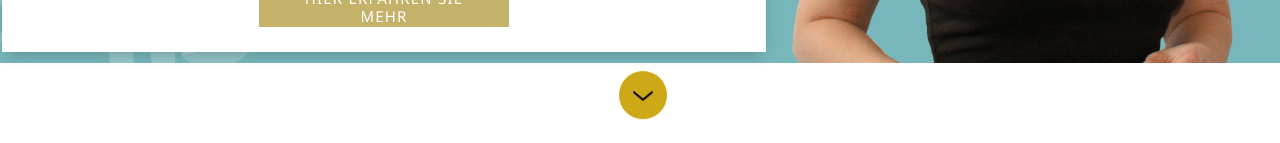
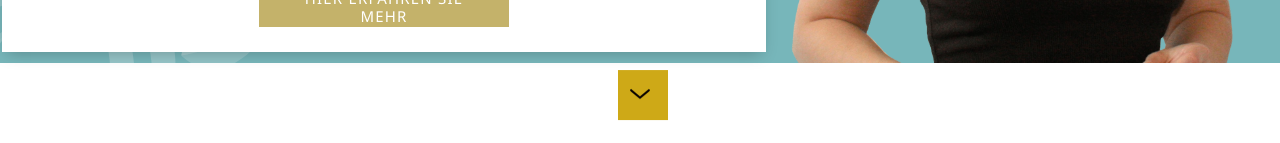
Before and after one commit to lauhard/lisamarieloof, a SvelteKit app: page / in a window 1280 px wide. In both pictures the pointer is over the button "auto". Shown: the part 657-800 px from the top of the page. Built offline with nearby package versions, Linux system fonts and the light colour scheme.

Commit message:
apple styling

```diff
--- a/src/app.css
+++ b/src/app.css
@@ -39,6 +39,8 @@
   fill: var(--svg-icon-fill);
 }
 
+button,
+button:hover,
 .cta {
   outline: none !important;
   border: none !important;
@@ -61,6 +63,14 @@
   text-align: center;
   margin-bottom: 10px;
 }
+button button,
+button button:hover,
+button input[type=text],
+button input[type=button],
+button:hover button,
+button:hover button:hover,
+button:hover input[type=text],
+button:hover input[type=button],
 .cta button,
 .cta button:hover,
 .cta input[type=text],
@@ -76,14 +86,20 @@
   outline: none !important;
   justify-self: center;
 }
+button svg,
+button:hover svg,
 .cta svg {
   margin-top: -3px;
   margin-right: 5px;
 }
+button:hover,
+button:hover:hover,
 .cta:hover {
   background-color: var(--secondary-hover);
   color: #fff;
 }
+button:hover a,
+button:hover:hover a,
 .cta:hover a {
   color: var(--text);
 }
--- a/src/app.scss
+++ b/src/app.scss
@@ -45,8 +45,8 @@
     stroke: var(--svg-icon-stroke);
     fill: var(--svg-icon-fill);
 }
-
-
+button,
+button:hover,
 .cta {
     button,
     button:hover,
```
Also changed, not shown: 1 other file (tests, documents, lock files or other folders).
